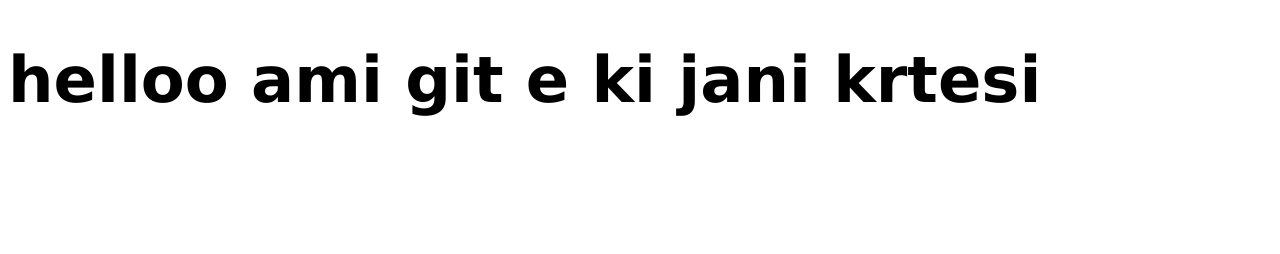
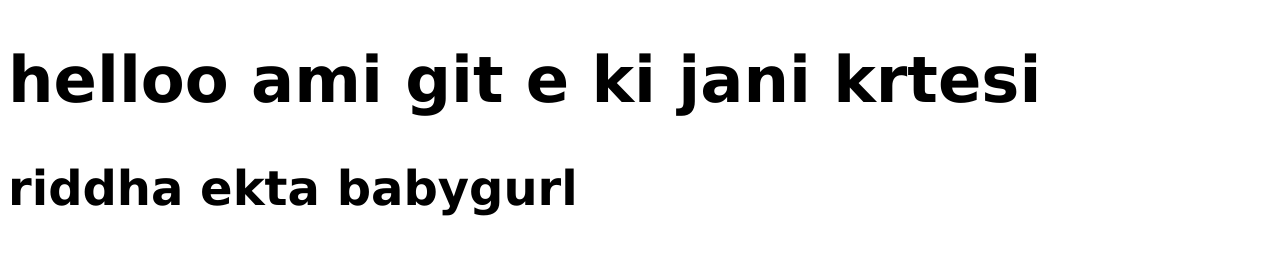
Before and after one commit to ShapItUp/javasikhiamihehe, a plain HTML site: page javasikhiamihehe/index.html in a window 1280 px wide. Drawn offline with Linux system fonts and the light colour scheme.

Commit message:
Force commit

```diff
--- a/javasikhiamihehe/index.html
+++ b/javasikhiamihehe/index.html
@@ -8,6 +8,7 @@
 </head>
 <body>
     <h1>helloo ami git e ki jani krtesi</h1>
+    <h2>riddha ekta babygurl</h2>
     <script src="index.js">  </script>
      <!--script niche rakho naile upor gula o run hbe na goru  -->
 
```
